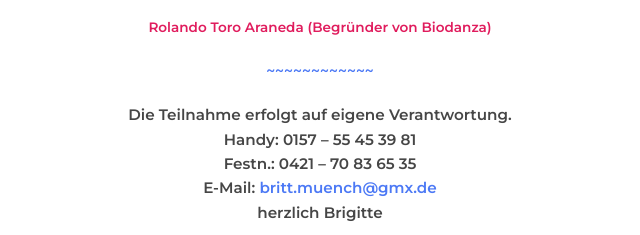
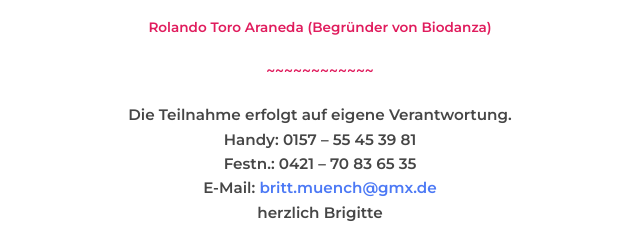
Before and after one commit to anam81/brigittebiodanza, a plain HTML site: page termine.html in a window 1280 px wide. Shown: the part 915-1150 px from the top of the page, 320-960 px from the left. Drawn offline with Linux system fonts and the light colour scheme; no server answers.

Commit message:
Add files via upload

```diff
--- a/termine.html
+++ b/termine.html
@@ -87,7 +87,7 @@
             <p style="text-align:center; max-width:600px; margin:10px auto; font-size:0.85rem; color:var(--Farbe6);">
                 Rolando Toro Araneda (Begründer von Biodanza)
             </p>
-            <p style="text-align:center; max-width:600px; margin:20px auto; font-size:0.95rem; color:var(--Farbe2);">
+            <p style="text-align:center; max-width:600px; margin:20px auto; font-size:0.95rem; color:var(--Farbe6);">
                 ~~~~~~~~~~~~
             </p>
             <p style="text-align:center; max-width:600px; margin:20px auto; font-size:0.95rem;">
```
